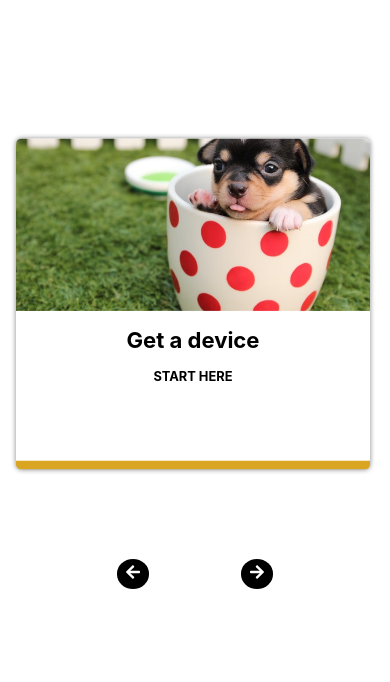
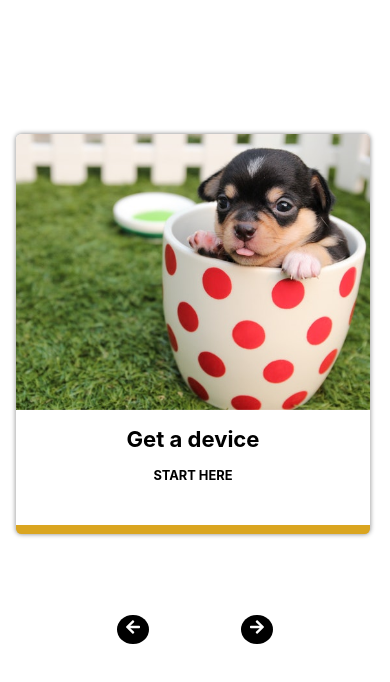
Before and after one commit to TysonMot/slider, a React (Create React App) app: page / in a window 390 px wide. Shown: the top 682 px of the page. Built offline with nearby package versions, Linux system fonts and the light colour scheme.

Commit message:
modified
modified

```diff
--- a/src/stylesheet/responsive.css
+++ b/src/stylesheet/responsive.css
@@ -37,8 +37,13 @@
     .items-cover {
         width:80% !important;
         margin: auto;
-        height: 280px;
+        height: 340px;
     }
+    .image-container {
+        width: 100%;
+        height: 240px;
+    }
+
     .slide {
         padding: 0;
     }
```
